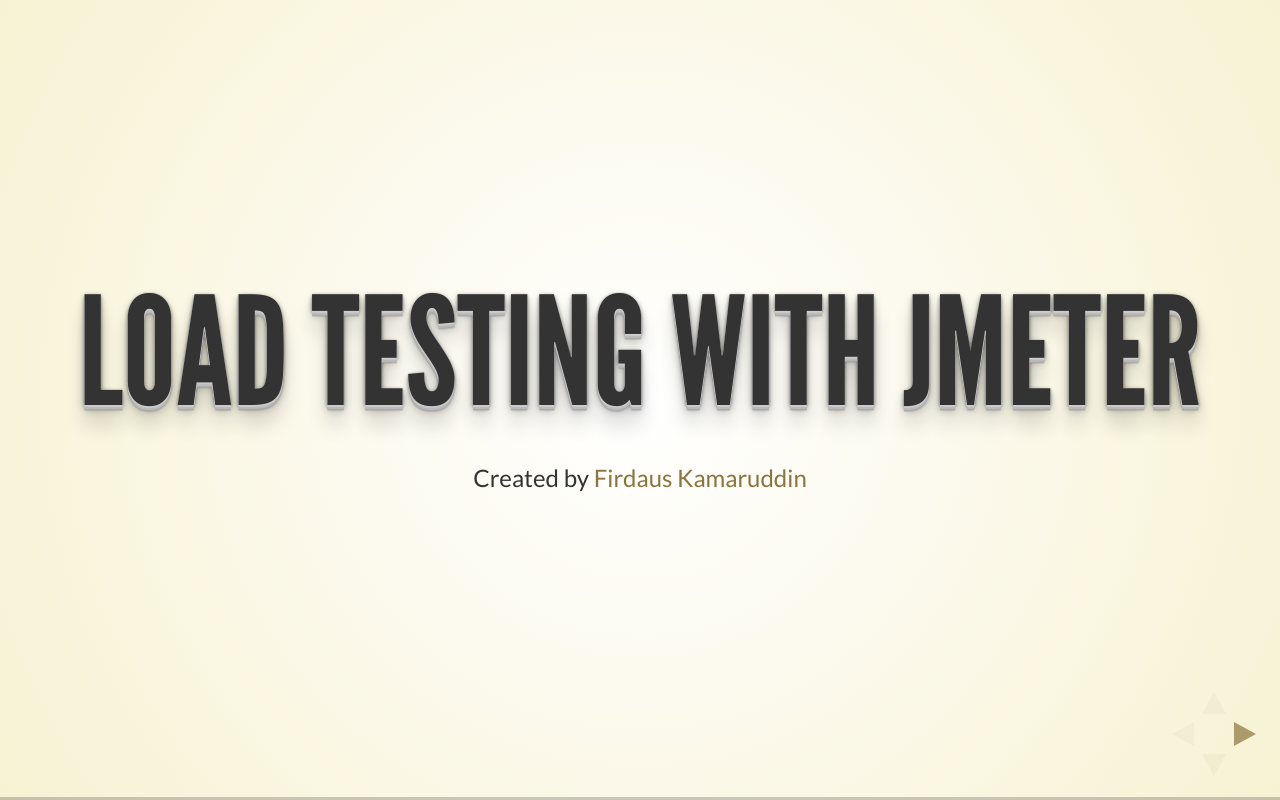
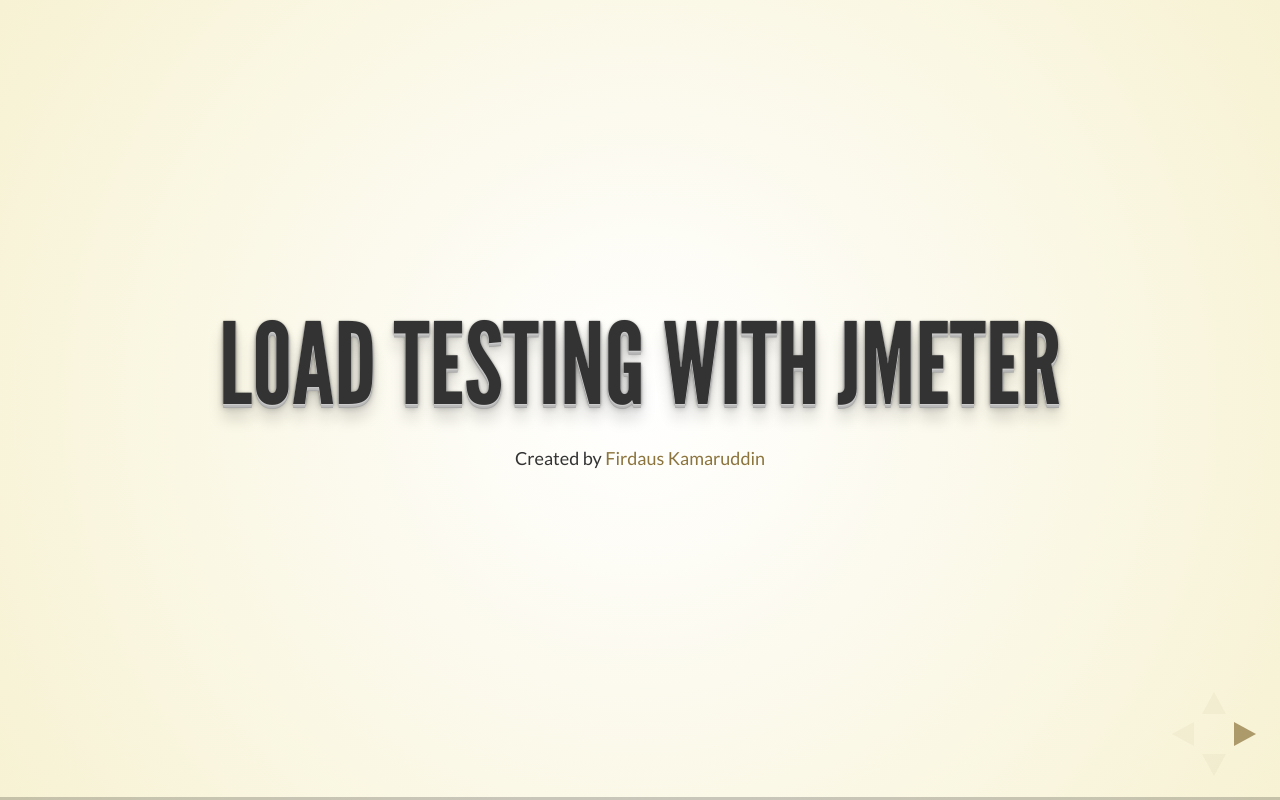
Before and after one commit to firdausng/devmamak-jmeter-presentation, a website: page index.html in a window 1280 px wide. Drawn offline with Linux system fonts and the light colour scheme.

Commit message:
change scale config

```diff
--- a/index.html
+++ b/index.html
@@ -616,8 +616,8 @@
 			width: "100%",
 			height: "100%",
 			margin: 0,
-			minScale: 1,
-			maxScale: 1,
+			minScale: 0.5,
+			maxScale: 0.75,
 			transition: Reveal.getQueryHash().transition || 'default',
 			dependencies: [
 				{ src: 'plugin/markdown/marked.js' },
```
